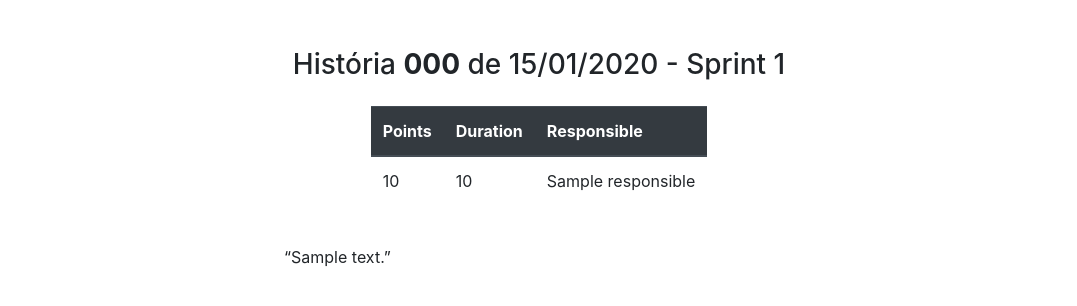
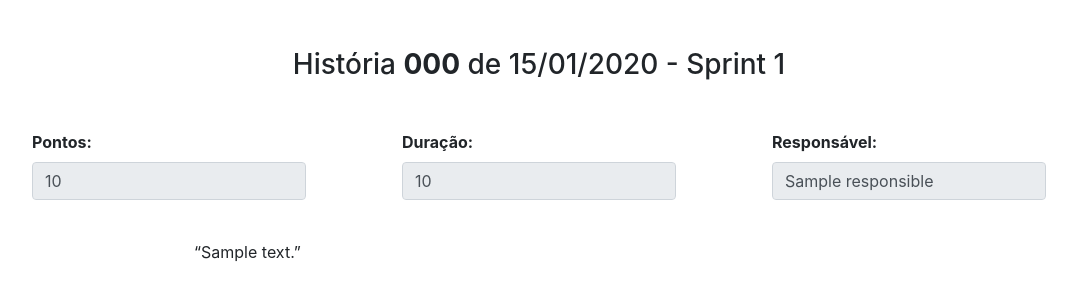
Before and after one commit to VitorLorente/gestao_tasks_scrum, a Django app: template core/templates/story_detail.html in a window 1280 px wide. Shown: the part 56-362 px from the top of the page, without its empty margins (101-1178 px from the left). Run offline with Django 3.2, Linux system fonts and the light colour scheme; the template is opened without the code that fills it: most values are stand-ins (such as "Sample title", 1, 10 or a date in 2020); some libraries are stand-ins or nearby versions.

Commit message:
Ajuste de layout no detalhe da História

```diff
--- a/core/templates/story_detail.html
+++ b/core/templates/story_detail.html
@@ -23,26 +23,30 @@
         </nav>
         <div class="container mt-5">
             <h3 class="text-center">História <b>{{ object.code }}</b> de {{ object.creation_date|date:"d/m/Y" }} - Sprint {{ object.sprint.number }}</h3>
-            <div class="d-flex justify-content-center story-infos-container mt-4">
-                <div>
-                    <table class="table">
-                        <thead class="thead-dark">
-                            <th>Points</th>
-                            <th>Duration</th>
-                            <th>Responsible</th>
-                        </thead>
-                        <tbody>
-                            <tr>
-                                <td>{{ story.points }}</td>
-                                <td>{{ story.duration }}</td>
-                                <td>{{ story.responsible.name }}</td>
-                            </tr>
-                        </tbody>
-                    </table>
+            <div class="container mt-5">
+                <div class="d-flex justify-content-between row">
+                    <div class="col-4 d-flex justify-content-center">
+                        <div class="form-group">
+                            <label for="points"><b>Pontos:</b></label>
+                            <input id="points" type="text" value="{{ story.points }}" class="form-control" readonly>
+                        </div>
+                    </div>
+                    <div class="col-4 d-flex justify-content-center">
+                        <div class="form-group">
+                            <label for="duration"><b>Duração:</b></label>
+                            <input id="duration" type="text" value="{{ story.duration }}" class="form-control" readonly>
+                        </div>
+                    </div>
+                    <div class="col-4 d-flex justify-content-center">
+                        <div class="form-group">
+                            <label for="responsible"><b>Responsável:</b></label>
+                            <input id="responsible" type="text" value="{{ story.responsible.name }}" class="form-control" readonly>
+                        </div>
+                    </div>
                 </div>
             </div>
             <div class="container story-description-container d-flex justify-content-center mt-4">
-                <p class="text-justify col-6"><q>{{ object.description }}</q></p>
+                <p class="text-justify col-8"><q>{{ story.description }}</q></p>
             </div>
         </div>
 
```
